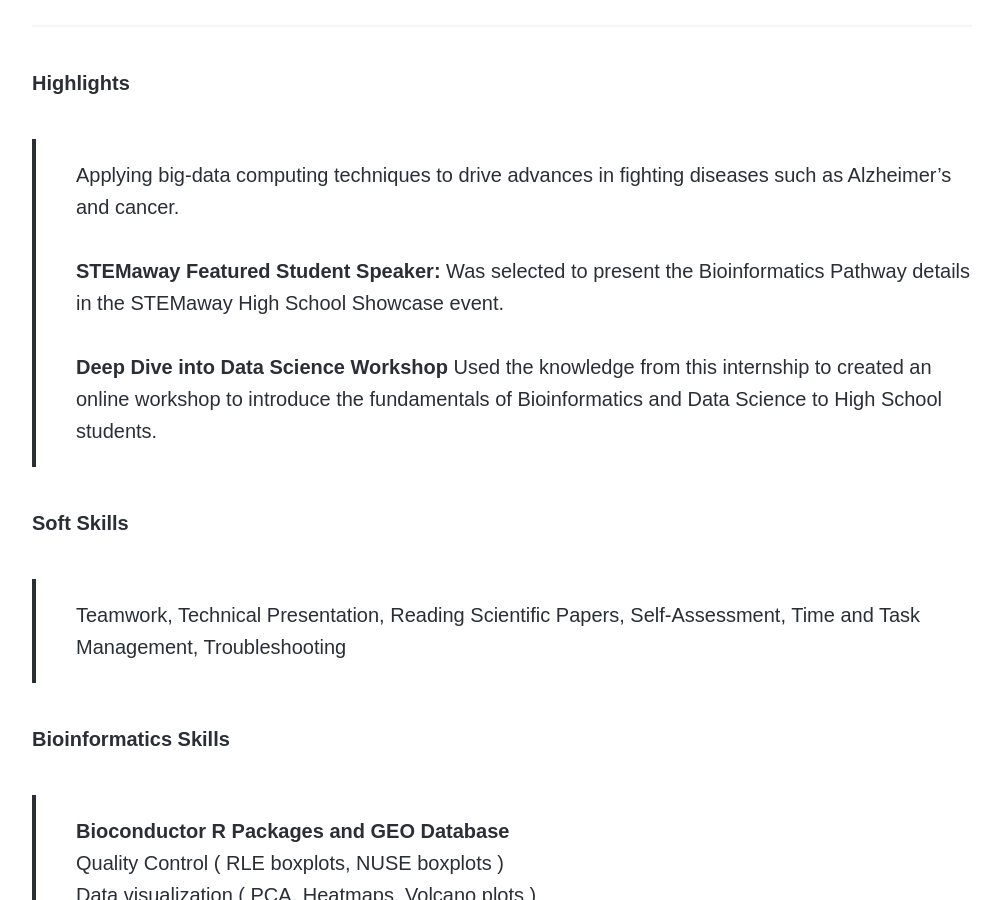
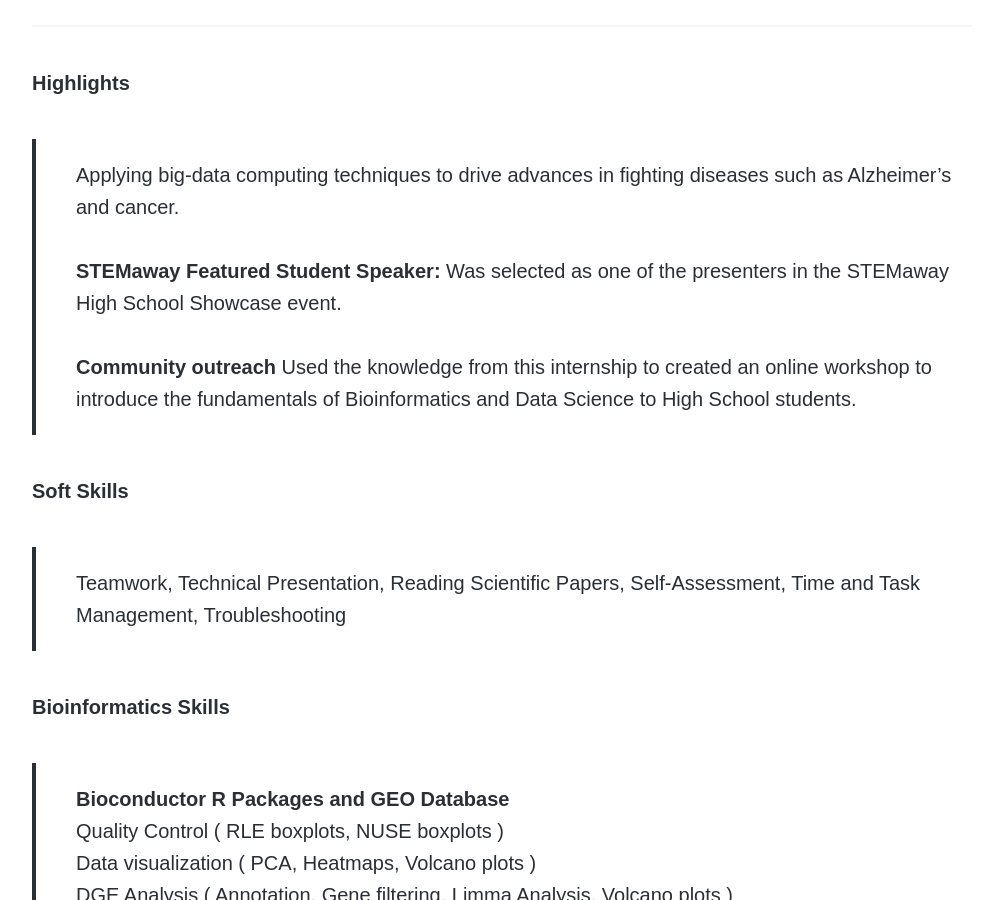
Before and after one commit to disha-22/disha-22.github.io, a Jekyll site: the page built from _projects/bio.md, in a window 1280 px wide and 900 px high, scrolled down 1385 px. Shown: the whole window, without its empty margins (138-1138 px from the left). Built offline with Jekyll 4.4.1, drawn with Linux system fonts in a browser that asks for light colours; nearby versions of some CDN libraries; some web fonts are replaced.

Commit message:
Update bio.md

```diff
--- a/_projects/bio.md
+++ b/_projects/bio.md
@@ -16,8 +16,8 @@ This was an extremely challenging project that helped me get an understanding of
 
 <h6> Highlights </h6>
 > Applying big-data computing techniques to drive advances in fighting diseases such as Alzheimer's and cancer.
-<br><br> <b>STEMaway Featured Student Speaker:</b> Was selected to present the Bioinformatics Pathway details in the STEMaway High School Showcase event.
-<br><br> <b>Deep Dive into Data Science Workshop</b> Used the knowledge from this internship to created an online workshop to introduce the fundamentals of Bioinformatics and Data Science to High School students.
+<br><br> <b>STEMaway Featured Student Speaker:</b> Was selected as one of the presenters in the STEMaway High School Showcase event.
+<br><br> <b>Community outreach</b> Used the knowledge from this internship to created an online workshop to introduce the fundamentals of Bioinformatics and Data Science to High School students.
 
 <h6> Soft Skills </h6>
 > Teamwork, Technical Presentation, Reading Scientific Papers, Self-Assessment, Time and Task Management, Troubleshooting
```
